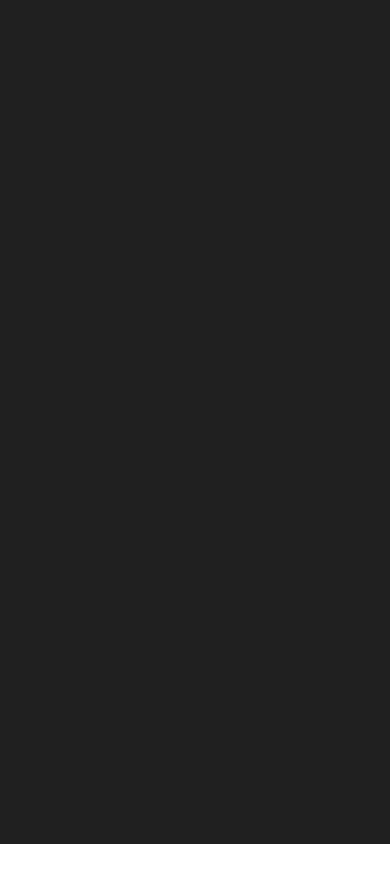
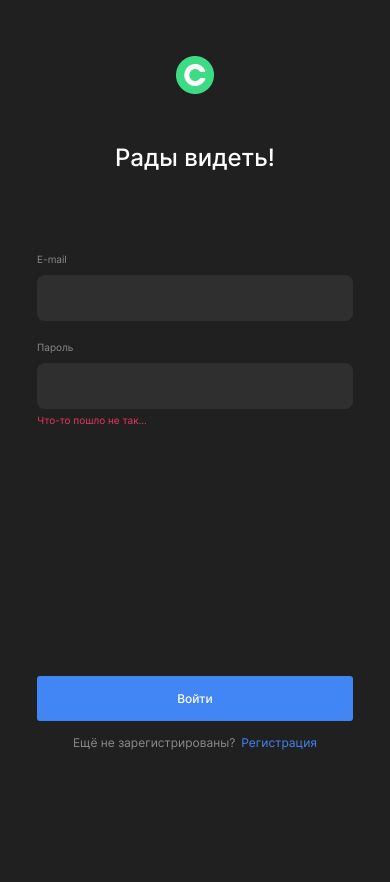
Before and after one commit to cindy-nat/movies-explorer-frontend, a React (Create React App) app: page /signin in a window 390 px wide. Shown: the top 882 px of the page. Before the commit the page ends 844 px from the top, so only its background shows below. Built offline with nearby package versions, Linux system fonts and the light colour scheme.

Commit message:
added component login - header+form components, moved form text into form block

```diff
--- a/src/components/App/App.js
+++ b/src/components/App/App.js
@@ -3,6 +3,7 @@ import { Route, Switch } from "react-router-dom";
 import './App.css';
 import Main from "../Main/Main";
 import Register from "../Register/Register";
+import Login from "../Login/Login";
 
 function App() {
   return (
@@ -14,6 +15,9 @@ function App() {
         <Route path = "/signup">
           <Register/>
         </Route>
+        <Route path = "/signin">
+          <Login/>
+        </Route>
       </Switch>
     </div>
   );
--- a/src/components/Form/Form.css
+++ b/src/components/Form/Form.css
@@ -1,6 +1,6 @@
 .form {
   min-width: 396px;
-  min-height: 380px;
+  min-height: 413px;
   display: flex;
   flex-direction: column;
   justify-content: space-between;
@@ -92,6 +92,7 @@
   line-height: 17px;
   color: #8B8B8B;
   margin: 16px 0 0;
+  align-self: center;
 }
 
 .form__link {
@@ -105,15 +106,15 @@
 }
 
 @media screen and (max-width: 768px) {
-  .form__text {
-    margin-bottom: 232px;
+  .form {
+    padding-bottom: 232px;
   }
 }
 
 @media screen and (max-width: 500px) {
   .form {
     min-width: 81%;
-    min-height: 468px;
+    min-height: 497px;
   }
 
   .form__input {
--- a/src/components/Form/Form.js
+++ b/src/components/Form/Form.js
@@ -17,10 +17,11 @@ function Form({ formName, submitButton, formText, link, linkText, children }) {
         <input type='password' className='form__input form__input_error' name='password' required/>
         <span id="form-name-input-error" className="form__error form__error_visible">Что-то пошло не так...</span>
       </div>
-
+      <div className='form__input-container'>
         <button type='submit' className='form__button'>{submitButton}</button>
+        <p className="form__text">{formText}<Link to={`/${link}`} className="form__link">{linkText}</Link></p>
+      </div>
       </form>
-      <p className="form__text">{formText}<Link to={`${link}`} className="form__link">{linkText}</Link></p>
     </>
 
 );
--- a/src/components/Header/Header.js
+++ b/src/components/Header/Header.js
@@ -4,7 +4,7 @@ import logo from '../../images/logo.png';
 import {Link, Route, Switch} from "react-router-dom";
 import Logo from "../../images/logo.png";
 
-function Header() {
+function Header({ headerText }) {
   return (
     <Switch>
       <Route exact path = "/">
@@ -19,10 +19,10 @@ function Header() {
         </header>
       </Route>
 
-      <Route path='/signup'>
+      <Route path={['/signup', '/signin']}>
         <div className="header header_page_signup">
         <Link to='/'><img className="header__logo header__logo_page_signup" src = {logo} alt = "логотип"/></Link>
-        <h2 className="header__title">Добро пожаловать!</h2>
+        <h2 className="header__title">{headerText}</h2>
       </div>
       </Route>
     </Switch>
--- /dev/null
+++ b/src/components/Login/Login.js
@@ -0,0 +1,20 @@
+import React from 'react';
+import './Login.css';
+import Header from "../Header/Header";
+import Form from "../Form/Form";
+
+function Login() {
+  return (
+    <>
+    <Header headerText='Рады видеть!'/>
+    <Form formName = 'login'
+          submitButton = 'Войти'
+          formText = 'Ещё не зарегистрированы?'
+          link = 'signup'
+          linkText = 'Регистрация'>
+    </Form>
+    </>
+  );
+}
+
+export default Login;
--- a/src/components/Register/Register.js
+++ b/src/components/Register/Register.js
@@ -6,7 +6,7 @@ import Form from "../Form/Form";
 function Register() {
   return (
     <>
-      <Header/>
+      <Header headerText='Добро пожаловать!'/>
       <Form formName = 'register'
             submitButton = 'Зарегистрироваться'
             formText = 'Уже зарегистрированы?'
```
Also changed, not shown: src/components/Login/Login.css (added).
